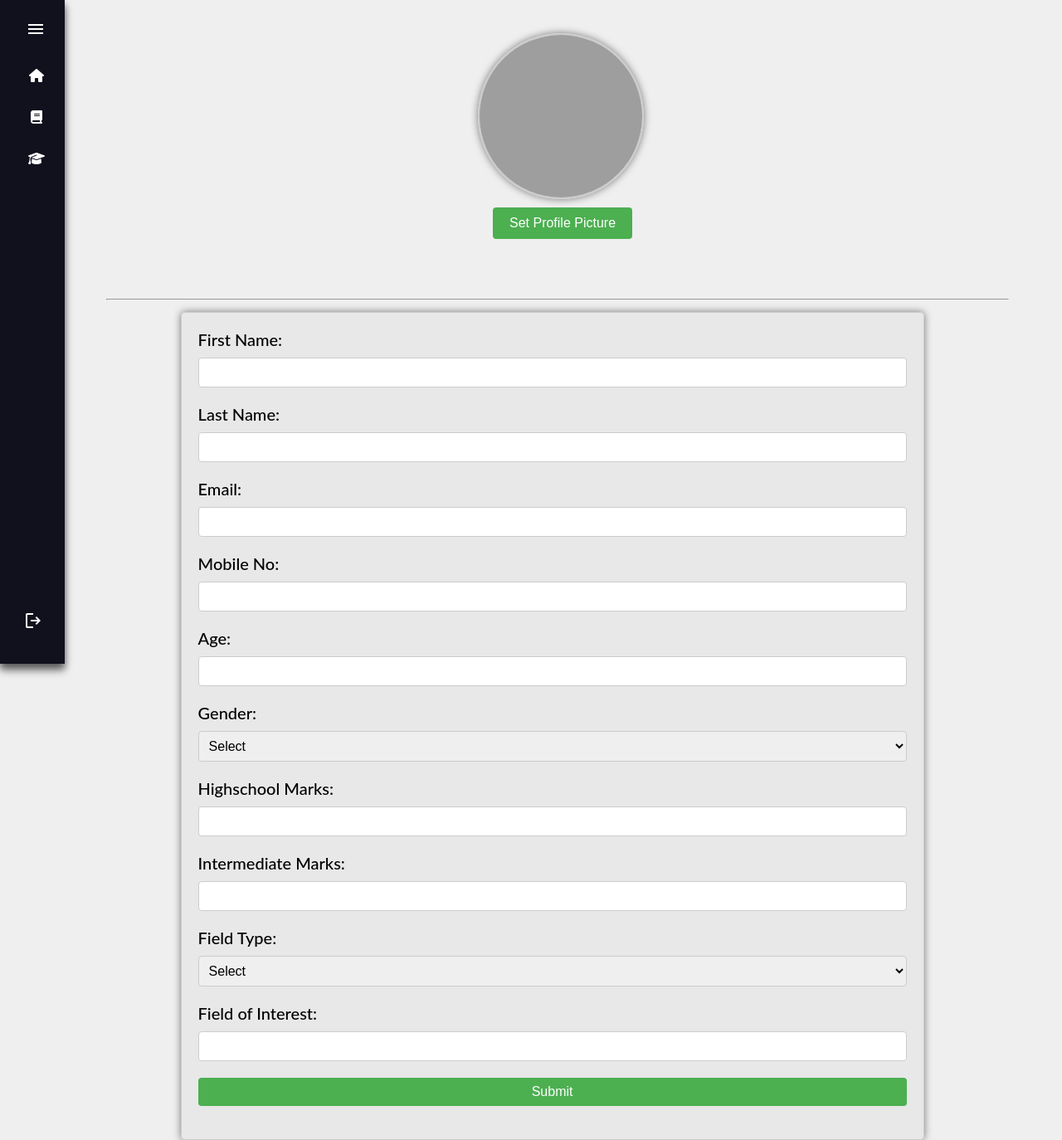
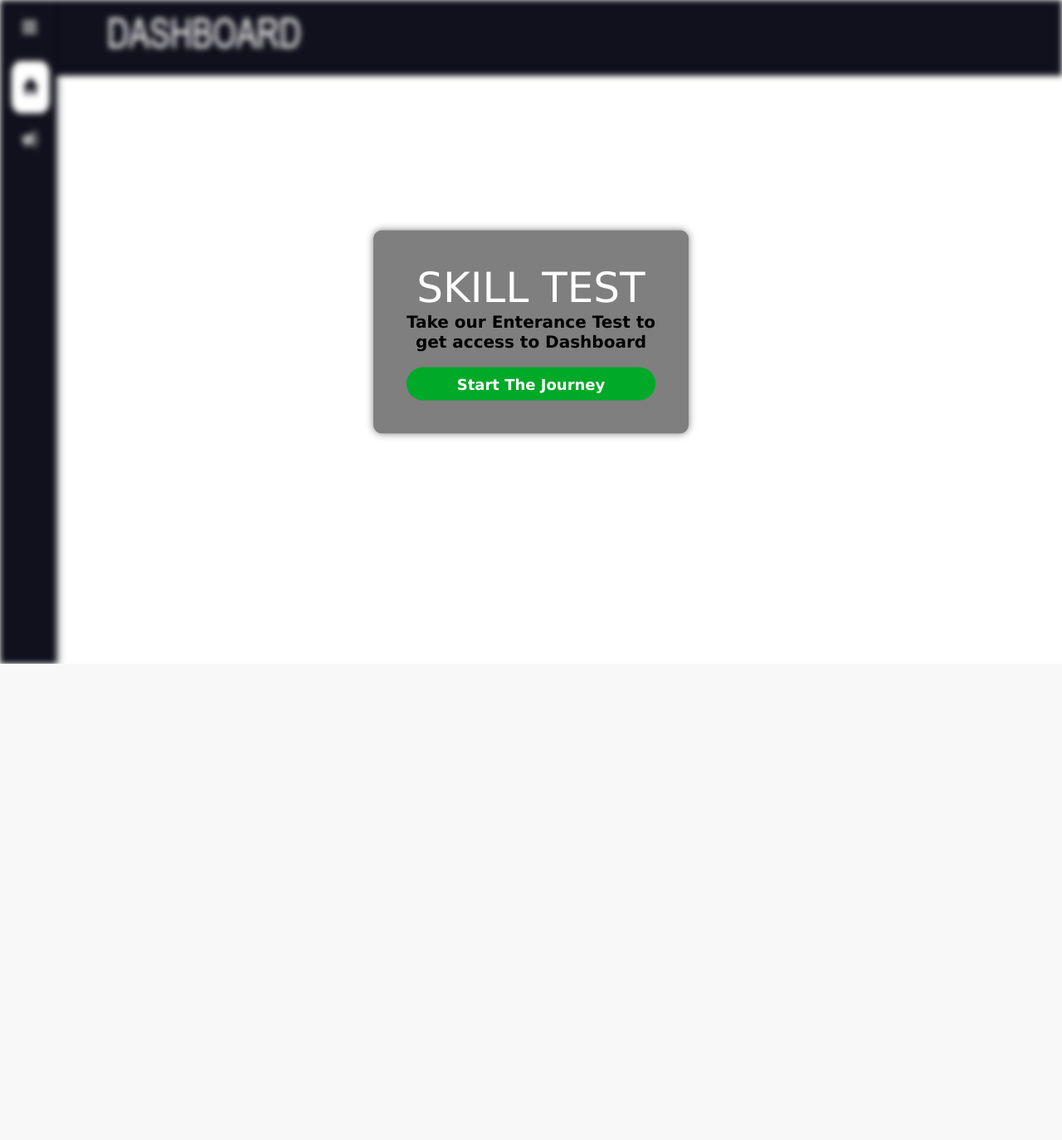
Before and after one commit to Abhi-dr/WarriorForgers, a Django app: page /dashboard/ in a window 1280 px wide. Shown: the whole page at 83% size. After the commit the page ends 800 px from the top, so only its background shows below. Run offline with Django 3.2, Linux system fonts and the light colour scheme; a user stored in the database is signed in; some libraries are stand-ins or nearby versions; grey boxes are pictures that could not be loaded.

Commit message:
after quiz integration

```diff
--- a/accounts/views.py
+++ b/accounts/views.py
@@ -49,4 +49,4 @@ def login(request):
 @login_required(login_url='/accounts/login')
 def logout(request):
     auth.logout(request)
-    return redirect('login')
+    return redirect('/')
--- a/dashboard/urls.py
+++ b/dashboard/urls.py
@@ -7,4 +7,6 @@ urlpatterns = [
 
     path('', views.home, name='dashboard'),
 
+    path('regustration_quiz/', include('preparations.urls')),
+
 ]
--- a/dashboard/views.py
+++ b/dashboard/views.py
@@ -10,4 +10,4 @@ def home(request):
         'student': student
     }
 
-    return render(request, 'dashboard/home.html', parameters)
+    return render(request, 'dashboard/skill_test_blurred.html', parameters)
--- /dev/null
+++ b/preparations/urls.py
@@ -0,0 +1,12 @@
+from django.contrib import admin
+from django.urls import path, include
+from . import views
+
+urlpatterns = [
+    path('admin/', admin.site.urls),
+
+    path('quiz', views.quiz, name='quiz'),
+    path('next/', views.next_question, name='next_question'),
+    path('result/', views.result, name='result'),
+    path('reset/', views.reset_quiz, name='reset_quiz'),
+]
--- /dev/null
+++ b/templates/dashboard/skill_test_blurred.html
@@ -0,0 +1,120 @@
+{% load static %}
+
+<!DOCTYPE html>
+<html lang="en">
+
+<head>
+    <meta charset="UTF-8">
+    <meta http-equiv="X-UA-Compatible" content="IE=edge">
+    <meta name="viewport" content="width=device-width, initial-scale=1.0">
+    <style>
+        * {
+            font-family: Verdana, Geneva, Tahoma, sans-serif;
+            font-weight: 600;
+            margin: 0;
+            padding: 0;
+        }
+
+        img.background {
+            position: absolute;
+            left: 0px;
+            top: 0px;
+            z-index: -1;
+            width: 100%;
+            height: 100%;
+            /*-webkit-filter: blur(3.5px);*/
+            filter: blur(3.5px);
+            background-size: cover;
+        }
+
+        .container {
+            position: absolute;
+            top: 50%;
+            left: 50%;
+            transform: translate(-50%, -50%);
+            text-align: center;
+        }
+
+        .container h1 {
+            color: #000000;
+            font-size: 50px;
+        }
+
+        .container p {
+            color: #000000;
+            font-size: 20px;
+        }
+
+        .box {
+            position: absolute;
+            top: 50%;
+            left: 50%;
+            width: 300px;
+            transform: translate(-50%, -50%);
+            background: rgba(0, 0, 0, 0.5);
+            box-shadow: 0px 0px 10px rgba(0, 0, 0, 0.5);
+            padding: 40px;
+            border-radius: 10px;
+        }
+
+        .box h1 {
+            color: #fff;
+            text-transform: uppercase;
+            font-weight: 500;
+        }
+
+        .btn {
+            border: none;
+            outline: none;
+            height: 40px;
+            width: 100%;
+            background-color: #00a928;
+            color: #fff;
+            font-size: 18px;
+            border-radius: 20px;
+            cursor: pointer;
+            transition: all 0.3s;
+        }
+
+        .btn:hover {
+            transform: scale(1.1);
+            color: #000;
+            background: white;
+            box-shadow: 0px 0px 10px rgba(0, 0, 0, 0.5);
+
+        }
+    </style>
+    <title>Quiz</title>
+</head>
+
+<body>
+    <img class="background" src="{% static 'img/dashboard/background.jpg' %}" alt="">
+    <!-- create a button of skilled test -->
+    <div class="container">
+        <div class="box">
+            <h1>Skill Test</h1>
+            <p>Take our Enterance Test to get access to Dashboard</p>
+            <br>
+
+            <a href="{% url 'quiz' %}" style="text-decoration: none;">
+                <button class="btn" id="mybtn" >Start The Journey</button>
+            </a>
+        </div>
+    </div>
+
+    <script>
+            // Add an event listener to the button
+            fullscreenButton.addEventListener('click', function() {
+
+                console.log("call k phle");
+
+                confirm("Are you sure you want to start the test?");
+
+
+        });
+    </script>
+
+
+</body>
+
+</html>
--- a/templates/home/base.html
+++ b/templates/home/base.html
@@ -67,7 +67,7 @@
         <div class="user_profile">
             <div class="profile_dropdown_item">
                 <img src="../../static/img/team/chirag.jpg" alt="Profile" class="user_profile_img">
-                <a href="#" class="dashboard">Your Dashboard</a>
+                <a href="{% url 'dashboard' %}" class="dashboard">Your Dashboard</a>
             </div>
             <div class="profile_dropdown_item">
                 <a href="{% url 'logout' %}" class="logout">Logout</a>
```
Also changed, not shown: preparations/models.py (+1 -8 lines), preparations/views.py (+71 -2 lines), static/css/preparations/quiz.css (added, +107 -0 lines), static/js/preparations/quiz.js (added, +25 -0 lines), templates/preparations/quiz.html (added, +53 -0 lines), templates/preparations/result.html (added, +35 -0 lines), accounts/migrations/0005_alter_mentor_bio.py (added), db.sqlite3, preparations/migrations/0002_alter_registration_quiz_answer.py (added), static/img/dashboard/background.jpg (added), static/img/preparations/logo.png (added).
